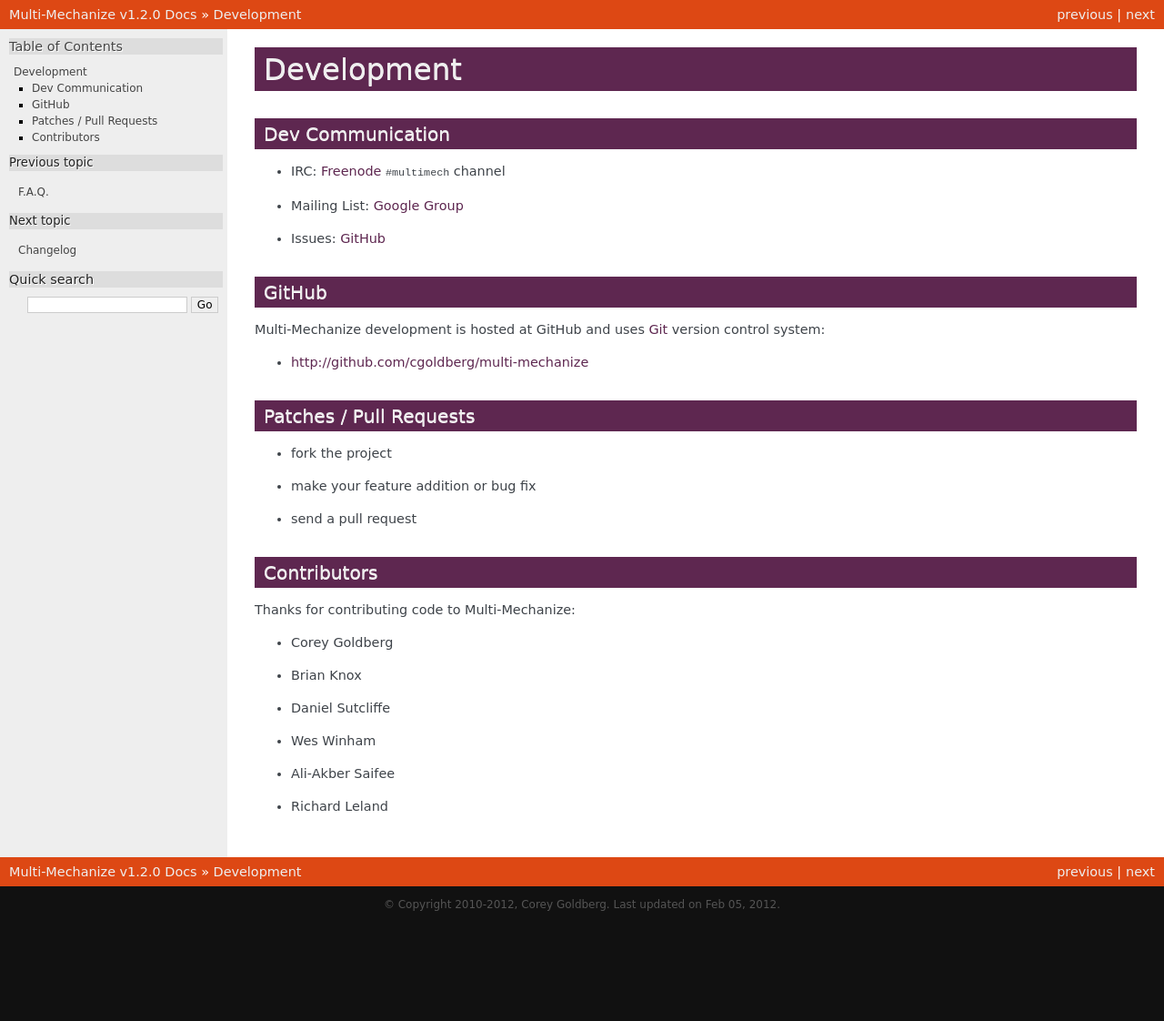
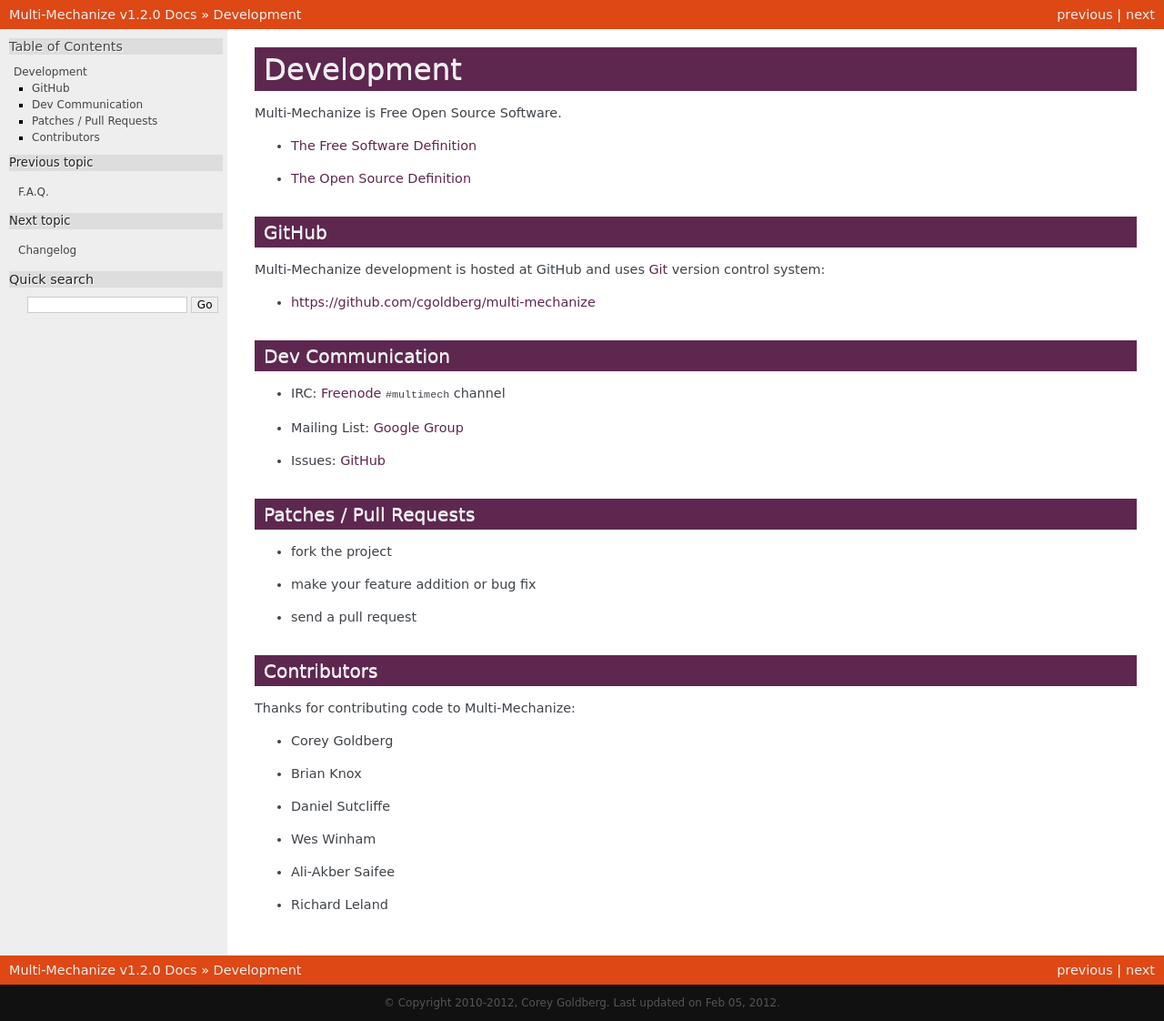
Before and after one commit to cgoldberg/multi-mechanize, a Sphinx documentation site: the page built from docs/dev.rst, in a window 1280 px wide. Shown: the whole page at 91% size. Built offline with Sphinx 7.4.7, drawn with Linux system fonts in a browser that asks for light colours; before the commit the page ends 1014 px from its top, so only the background shows below that.

Commit message:
doc update, foss info for dev

```diff
--- a/docs/dev.rst
+++ b/docs/dev.rst
@@ -1,5 +1,19 @@
 Development
 ===========
+
+Multi-Mechanize is Free Open Source Software.
+
+* `The Free Software Definition <http://www.gnu.org/philosophy/free-sw.html>`_
+* `The Open Source Definition <http://www.opensource.org/docs/osd>`_
+
+**********
+    GitHub
+**********
+
+Multi-Mechanize development is hosted at GitHub and uses
+`Git <http://git-scm.com/>`_ version control system:
+
+* https://github.com/cgoldberg/multi-mechanize
 
 *********************
     Dev Communication
```
Also changed, not shown: other parts of docs/dev.rst (+0 -9 lines).
